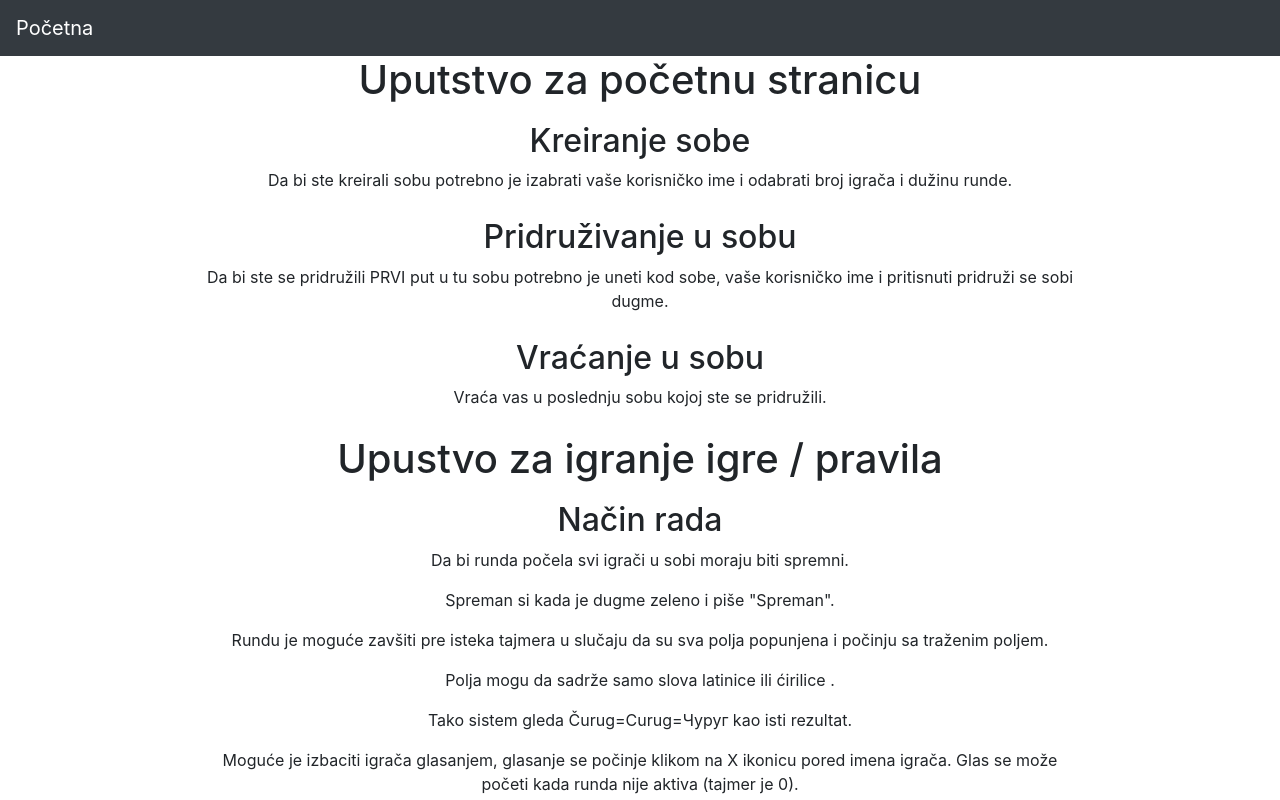
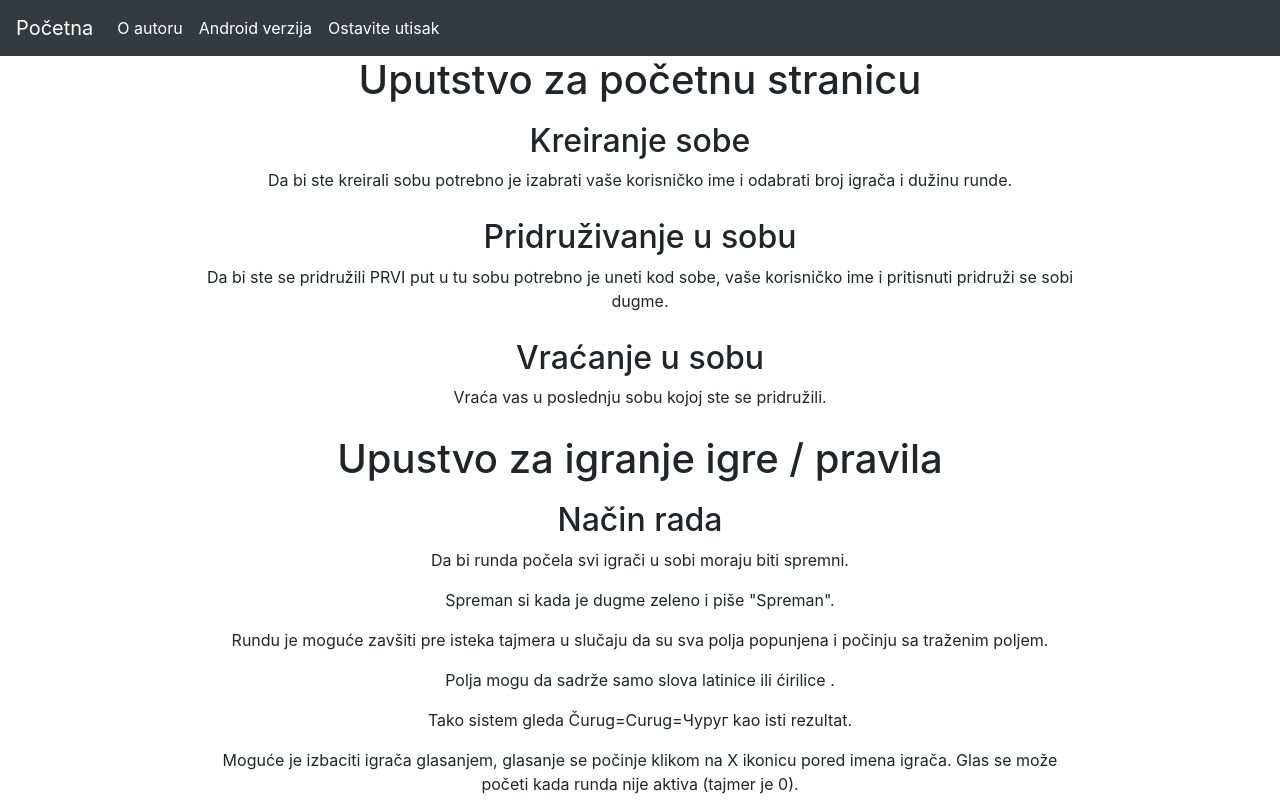
Before and after one commit to WickedyWick/zemljopis, a website: page views/uputstvo.html in a window 1280 px wide. Shown: the top 800 px of the page. Drawn offline with nearby package versions, Linux system fonts and the light colour scheme.

Commit message:
html changes

```diff
--- a/views/uputstvo.html
+++ b/views/uputstvo.html
@@ -11,8 +11,21 @@
         <link rel="stylesheet" type="text/css" href="../public/stylesheets/about.css">
     </head>
     <body>
-        <nav class="navbar navbar-dark bg-dark" style="position:sticky">
-                <a class="navbar-brand" href="/">Početna</a>
+        <nav class="navbar navbar-expand-lg navbar-dark bg-dark">
+            <a class="navbar-brand" href="/">Početna</a>
+            <div class="collapse navbar-collapse" id="navbarNav">
+                <ul class="navbar-nav">
+                    <li class="nav-item">
+                        <a class="nav-link active" href="/about">O autoru</a>
+                    </li>
+                    <li class="nav-item">
+                        <a class="nav-link active" href="/android">Android verzija</a>
+                    </li>
+                    <li class="nav-item">
+                        <a class="nav-link active" href="/utisci">Ostavite utisak</a>
+                    </li>
+                </ul>
+            </div>
         </nav>
 
         <div class="myFlexContainer">
```
Also changed, not shown: views/about.html (+3 -1 lines).
